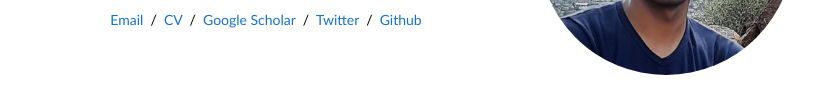
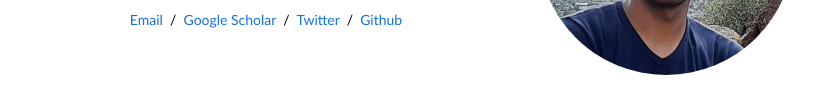
Before and after one commit to jayesh59/jayesh59.github.io, a plain HTML site: page index.html in a window 1280 px wide. Shown: the part 209-310 px from the top of the page, without its empty margins (226-1051 px from the left). Drawn offline with Linux system fonts and the light colour scheme.

Commit message:
removed cv

```diff
--- a/index.html
+++ b/index.html
@@ -27,7 +27,7 @@
                 </p>
                 <p style="text-align:center">
                   <a href="mailto:jnagpal1@asu.edu">Email</a> &nbsp;/&nbsp;
-                  <a href="data/Jayesh_Nagpal_Resume.pdf" target="_blank">CV</a> &nbsp;/&nbsp;
+                  <!-- <a href="data/Jayesh_Nagpal_Resume.pdf" target="_blank">CV</a> &nbsp;/&nbsp; -->
                   <a href="https://scholar.google.com/citations?user=5fo5ymQAAAAJ" target="_blank">Google Scholar</a> &nbsp;/&nbsp;
                   <a href="https://x.com/jayeshnagpal59" target="_blank">Twitter</a> &nbsp;/&nbsp;
                   <a href="https://github.com/jayesh59" target="_blank">Github</a>
```
Also changed, not shown: 1 other file.
